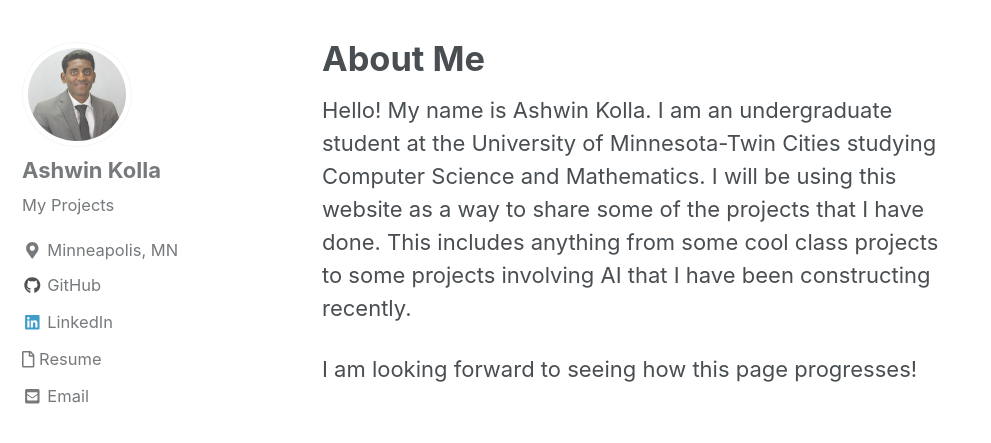
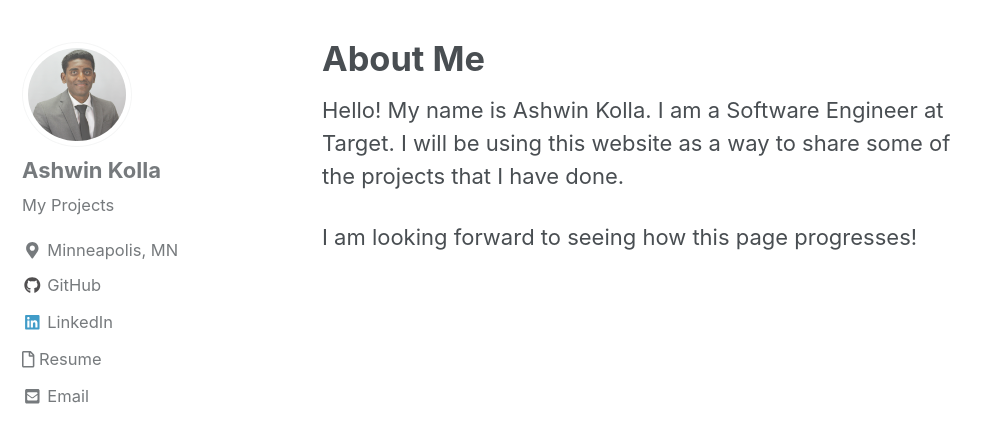
Before and after one commit to ashwinkolla/ashwinkolla.github.io, a Jekyll site: the page built from _pages/about.md, in a window 1280 px wide and 900 px high, scrolled down 910 px, cut to the strip 163-606 px from the top of the window. Shown: the whole strip, without its empty margins (0-991 px from the left). Built offline with Jekyll 4.4.1, drawn with Linux system fonts in a browser that asks for light colours; nearby versions of some CDN libraries.

Commit message:
update about (#7)

```diff
--- a/_pages/about.md
+++ b/_pages/about.md
@@ -5,6 +5,6 @@ header:
     image: "/images/UofMSky.jpg"
 ---
 
-Hello! My name is Ashwin Kolla. I am an undergraduate student at the University of Minnesota-Twin Cities studying Computer Science and Mathematics. I will be using this website as a way to share some of the projects that I have done. This includes anything from some cool class projects to some projects involving AI that I have been constructing recently.
+Hello! My name is Ashwin Kolla. I am a Software Engineer at Target. I will be using this website as a way to share some of the projects that I have done.
 
 I am looking forward to seeing how this page progresses!
```
